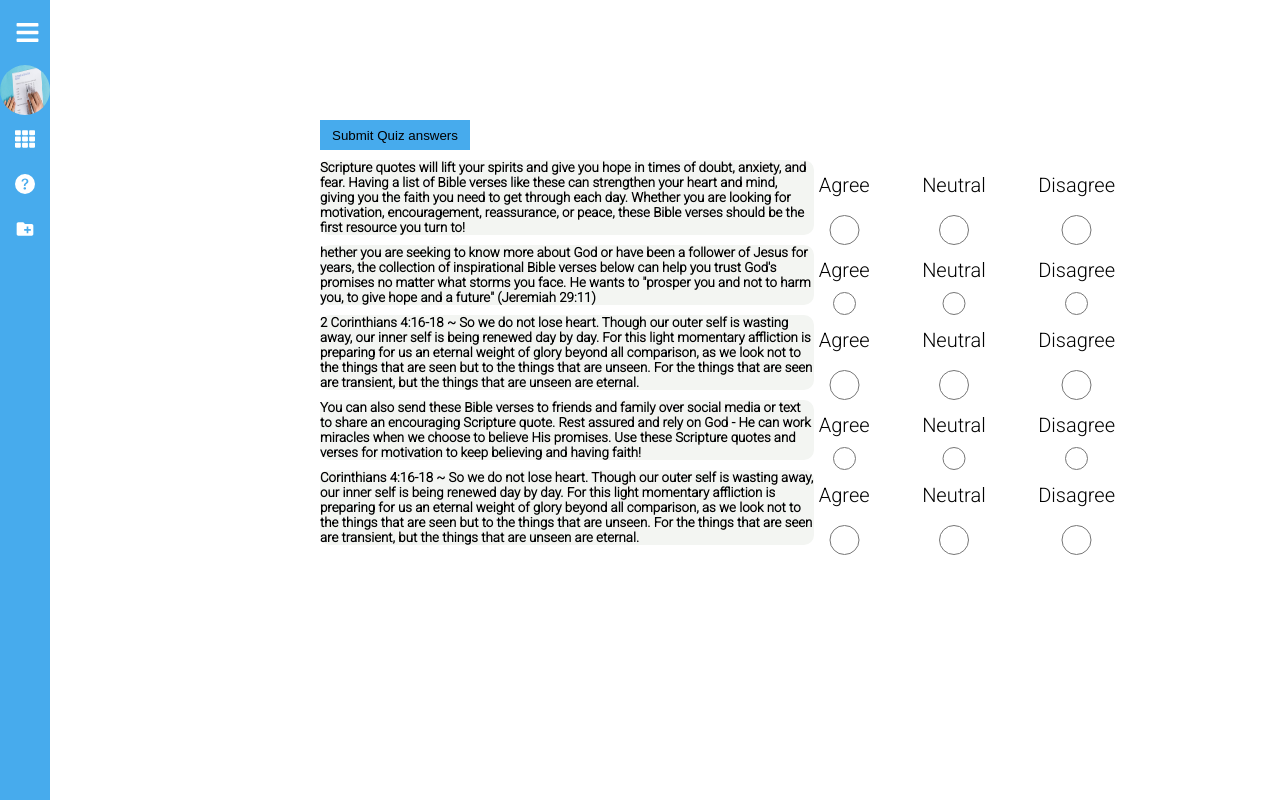
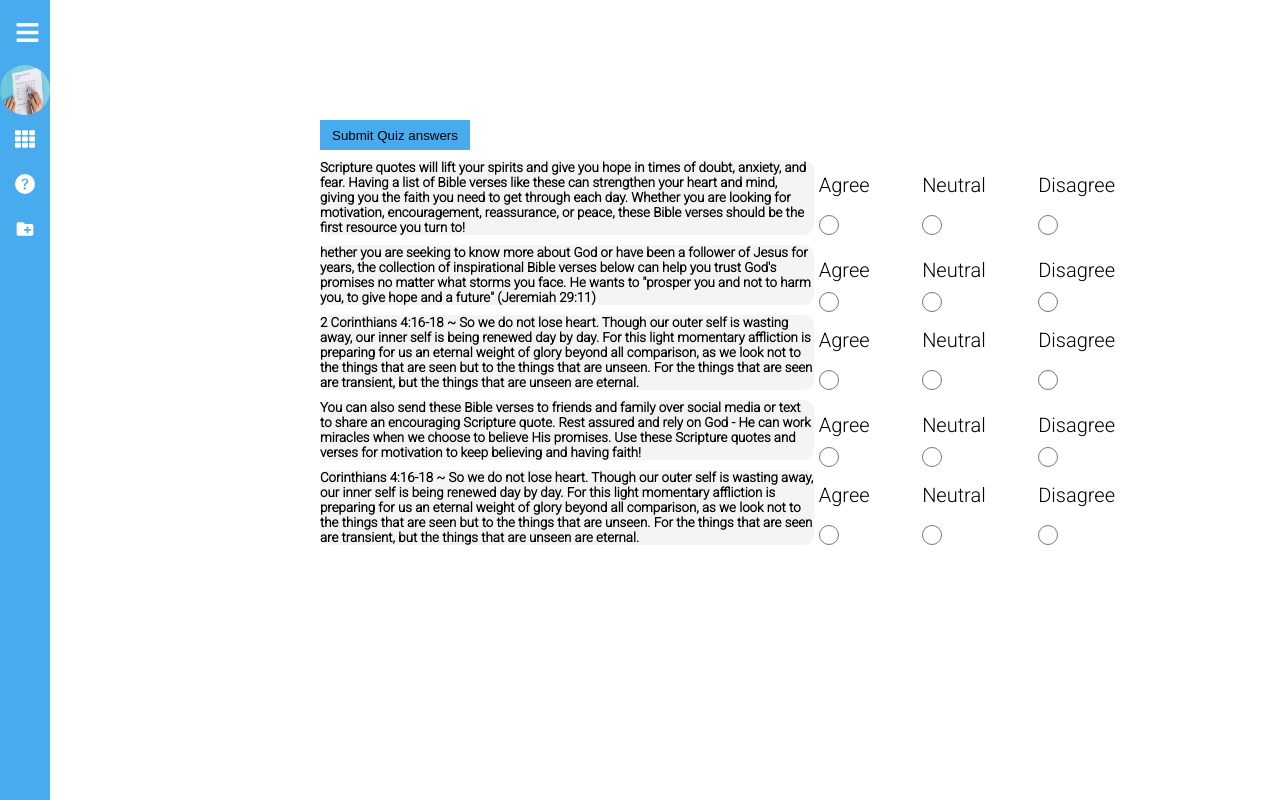
Before and after one commit to LesegoLSG/Questionnaire-React, a React (Create React App) app: page /questionnaire in a window 1280 px wide. Built offline with nearby package versions, Linux system fonts and the light colour scheme; data requests are answered from the project's data file.

Commit message:
Removed divs background-color

```diff
--- a/src/Stylesheet/Add.css
+++ b/src/Stylesheet/Add.css
@@ -12,7 +12,7 @@
 }
 
 .input-box{
-    background-color: aqua;
+    /* background-color: aqua; */
     text-align: center;
     width:500px;
     height:50px;
@@ -28,7 +28,7 @@
 }
 
 .input-btn{
-    background-color: blueviolet;
+    /* background-color: blueviolet; */
     text-align: center;
     height:50px;
 
--- a/src/Stylesheet/Modal.css
+++ b/src/Stylesheet/Modal.css
@@ -9,6 +9,8 @@
     align-items: center;
     justify-content: center;
     background-color: rgba(0,0,0,0.4);
+    font-family: 'Inter', sans-serif;
+    font-family: 'Roboto', sans-serif;
 }
 
 .modal{
@@ -18,6 +20,7 @@
     width:450px;
     min-height: 200px;;
     text-align: center;
+    border:solid 2px #47abed;
 }
 
 .error{
@@ -41,4 +44,10 @@
     width:400px;
     height:25px;
     cursor: pointer;
+    background-color: #47abed;
+    border:none;
 }
+
+#modal-btn:hover{
+    background-color:#0796f5 ;
+}
--- a/src/Stylesheet/Question.css
+++ b/src/Stylesheet/Question.css
@@ -1,45 +1,14 @@
-/*
-.question-container{
-    position:absolute;
-    top:50%;
-    left:35%;
-    margin-bottom:50px;
-    /*
-    align-items: center;
-    background-color: blue;
-
-}
-
-.question-header{
-    text-align: center;
-    margin-bottom:50px;
-}
-
-.main-question-task{
-    display:flex;
-    gap:110px;
-    width:500px;
-    height:40px;
-    background-color: red;
-    text-align: center;
-}
-
-
-
-.question-icons{
-  justify-content: left;
-  gap: 50px;
-   cursor: pointer;
-}
-*/
 .main-question{
     position:absolute;
     left:35%;
     top:30%;
     align-items: center;
-    background-color: blue;
+    /* background-color: blue; */
     font-family: 'Inter', sans-serif;
     font-family: 'Roboto', sans-serif;
+    height: 400px;
+    overflow: hidden;
+    overflow-y:scroll ;
 
 }
 .main-question h1{
--- a/src/Stylesheet/Quiz.css
+++ b/src/Stylesheet/Quiz.css
@@ -5,7 +5,12 @@
     align-items: center;
     font-family: 'Inter', sans-serif;
     font-family: 'Roboto', sans-serif;
+     height: 400px;
+    overflow: hidden;
+    overflow-y:scroll ;
+    scrollbar-color: red green;
 }
+
 
 #Quiz-btn{
     position:absolute;
@@ -57,8 +62,8 @@
 }
 
 .radio-question .radio-separator input{
-    min-width: 5px;
-    min-height: 5px;
+    max-width: 20px;
+    max-height: 20px;
 }
 
 .radio-question .radio-separator input:hover{
```
